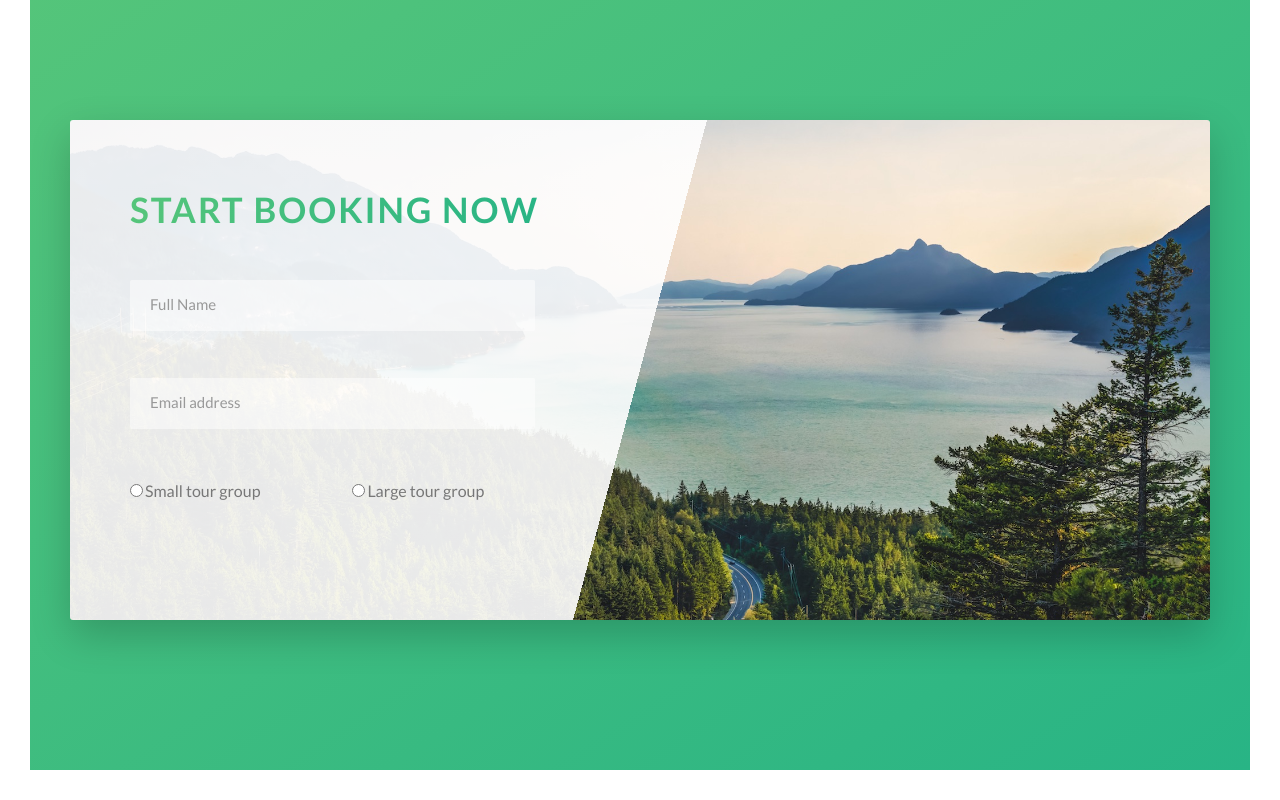
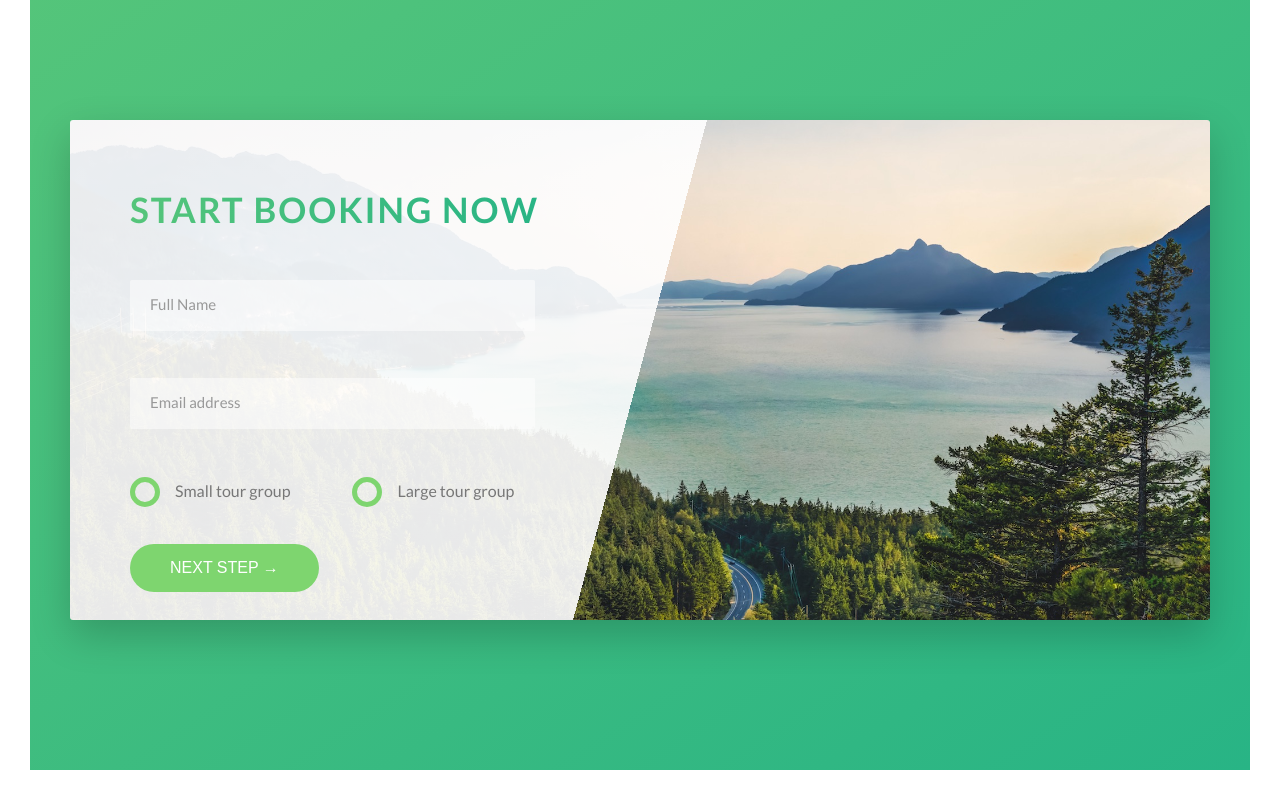
Before and after one commit to matt2256/Natours-Project-V2, a website: page index.html in a window 1280 px wide. Shown: the part 4504-5304 px from the top of the page. Drawn offline with Linux system fonts and the light colour scheme.

Commit message:
finishing the booking section

```diff
--- a/index.html
+++ b/index.html
@@ -352,7 +352,7 @@
                   <label for="email" class="form__label">Email address</label>
                 </div>
 
-                <div class="form__group">
+                <div class="form__group u-margin-buttom-medium">
                   <div class="form__radio-group">
                     <input
                       type="radio"
@@ -379,6 +379,11 @@
                     </label>
                   </div>
                 </div>
+                <div class="form__group">
+                  <button class="btn btn--green">
+                    Next step &rarr;
+                  </button>
+                </div>
               </form>
             </div>
           </div>
--- a/sass/base/_utilities.scss
+++ b/sass/base/_utilities.scss
@@ -1,23 +1,23 @@
 .u-center-text {
-    text-align: center;
+    text-align: center !important;
 }
 
 .u-margin-buttom-big {
-    margin-bottom: 8rem;
+    margin-bottom: 8rem !important;
 }
 
 .u-margin-buttom-medium {
-    margin-bottom: 4rem;
+    margin-bottom: 4rem !important;
 }
 
 .u-margin-buttom-small {
-    margin-bottom: 1.5rem;
+    margin-bottom: 1.5rem !important;
 }
 
 .u-margin-top-big {
-    margin-bottom: 8rem;
+    margin-bottom: 8rem !important;
 }
 
 .u-margin-top-huge {
-    margin-bottom: 10rem;
+    margin-bottom: 10rem !important;
 }
--- a/sass/components/_button.scss
+++ b/sass/components/_button.scss
@@ -1,4 +1,5 @@
 .btn {
+    &,
     &:link,
     &:visited {
         text-transform: uppercase;
@@ -9,8 +10,13 @@
         transition: all 0.2s;
         position: relative;
         font-size: $default-font-size;
+
+        //changes for the <nutton> element
+        border: none;
+        cursor: pointer;
     }
-    &:hover {
+    &:hover
+    {
         transform: translateY(-0.3rem);
         box-shadow: 0 1rem 2rem rgba($color-black, 0.2);
         &::after {
@@ -18,7 +24,9 @@
             opacity: 0;
         }
     }
-    &:active {
+    &:active,
+    &:focus {
+        outline: none;
         transform: translateY(-0.1rem);
         box-shadow: 0 5 10 rgba($color-black, 0.2);
     }
--- a/sass/components/_form.scss
+++ b/sass/components/_form.scss
@@ -54,8 +54,44 @@
 
     }
 
+    &__radio-input {
+        display: none;
+    }
+
     &__radio-label {
         font-size: $default-font-size;
         cursor: pointer;
+        position: relative;
+        padding-left:  4.5rem;
+    }
+
+    &__radio-button {
+        height: 3rem;
+        width: 3rem;
+        border: 5px solid $color-primary;
+        border-radius: 50%;
+        display: inline-block;
+        position: absolute;
+        left: 0;
+        top: -.4rem;
+
+        &::after {
+            content: "";
+            display: block;
+            height: 1.3rem;
+            width: 1.3rem;
+            border-radius: 50%;
+            position: absolute;
+            top: 50%;
+            left: 50%;
+            transform: translate(-50%, -50%);
+            background-color: $color-primary;
+            opacity: 0;
+            transition: opacity .2s;
+        }
+    }
+
+    &__radio-input:checked ~ &__radio-label &__radio-button::after {
+        opacity: 1;
     }
 }
```
Also changed, not shown: css/style.css.
